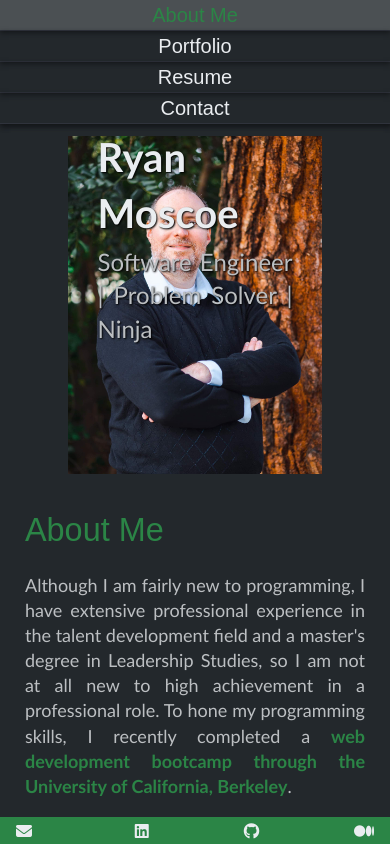
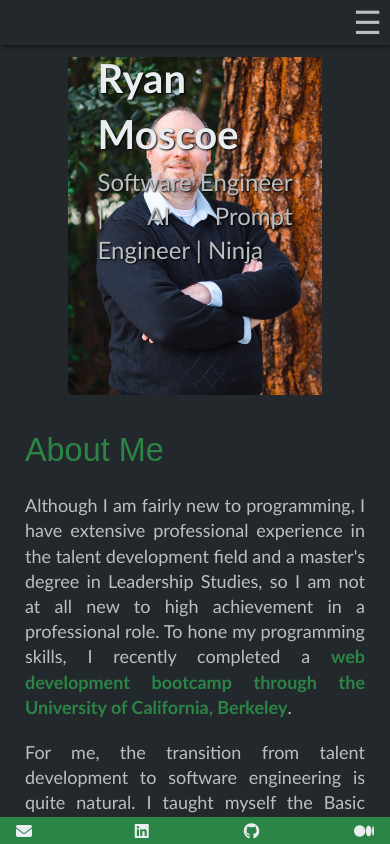
Before and after one commit to rmoscoe/my-portfolio, a React (Create React App) app: page / in a window 390 px wide. Shown: the top 844 px of the page. Built offline with nearby package versions, Linux system fonts and the light colour scheme.

Commit message:
convert nav bar to hamburger menu for mobile

```diff
--- a/src/App.js
+++ b/src/App.js
@@ -23,7 +23,7 @@ function App() {
             </div>
             <div className="container is-overlay is-align-self-center has-background-transparent">
               <h1 className="has-background-transparent shadow is-size-2">Ryan Moscoe</h1>
-              <p className="headline-mobile has-background-transparent shadow is-size-4">Software Engineer | Problem Solver | Ninja</p>
+              <p className="headline-mobile has-background-transparent shadow is-size-4">Software Engineer | AI Prompt Engineer | Ninja</p>
             </div>
           </div>
         </div>
@@ -32,8 +32,8 @@ function App() {
             alt="professional headshot" />
           <aside id="hook">
             <h1>Ryan Moscoe</h1>
-            <p className="headline">Software Engineer | Problem Solver | Ninja</p>
-            <p>If you are looking for a coding ninja, look no further. I code in HTML, CSS, JavaScript, Python, Java, C#, and C. In my spare time, I practice--you guessed it--ninjutsu.</p>
+            <p className="headline">Software Engineer | AI Prompt Engineer | Ninja</p>
+            <p>If you are looking for a coding ninja, look no further. I code in HTML, CSS, JavaScript, Python, Java, C#, and other languages. In my spare time, I practice--you guessed it--ninjutsu.</p>
           </aside>
         </section>
         <PortfolioContainer currentPage={currentPage} />
--- /dev/null
+++ b/src/components/Hamburger.js
@@ -0,0 +1,42 @@
+import React from 'react';
+import "../assets/css/nav.css";
+
+export default function Hamburger({ toggleHamburger, hamburgerActive, currentPage, handlePageChange }) {
+    return (
+        <nav className="is-mobile is-block-mobile">
+            <section className="is-full nav-link is-flex is-justify-content-end">
+                <div role="button" onClick={toggleHamburger} aria-label="menu" aria-expanded="false" className="ml-auto">
+                    X
+                </div>
+            </section>
+            <a
+                href="#about"
+                onClick={() => handlePageChange("About")}
+                className={currentPage === 'About' || currentPage === "Home" ? 'nav-link active' : 'nav-link'}
+            >
+                About Me
+            </a>
+            <a
+                href="#portfolio"
+                onClick={() => handlePageChange("Portfolio")}
+                className={currentPage === 'Portfolio' ? 'nav-link active' : 'nav-link'}
+            >
+                Portfolio
+            </a>
+            <a
+                href="#resume"
+                onClick={() => handlePageChange("Resume")}
+                className={currentPage === 'Resume' ? 'nav-link active' : 'nav-link'}
+            >
+                Resume
+            </a>
+            <a
+                href="#contact"
+                onClick={() => handlePageChange("Contact")}
+                className={currentPage === 'Contact' ? 'nav-link active' : 'nav-link'}
+            >
+                Contact
+            </a>
+        </nav>
+    );
+}
--- a/src/components/nav.js
+++ b/src/components/nav.js
@@ -1,14 +1,16 @@
-import React from "react";
+import React, { useState } from "react";
 import "../assets/css/nav.css";
+import Hamburger from "./Hamburger";
 
 export default function Nav({ currentPage, handlePageChange }) {
+    const [hamburgerActive, setHamburgerActive] = useState(false);
+    const toggleHamburger = () => setHamburgerActive(!hamburgerActive);
 
     return (
         <header>
-            <nav>
+            <nav className="is-hidden-mobile is-flex-tablet">
                 <a
                     href="#about"
-                    // href="/"
                     onClick={() => handlePageChange("About")}
                     className={currentPage === 'About' || currentPage === "Home" ? 'nav-link active' : 'nav-link'}
                 >
@@ -36,6 +38,17 @@ export default function Nav({ currentPage, handlePageChange }) {
                     Contact
                 </a>
             </nav>
+            {!hamburgerActive &&
+                <div role="button" className="is-hidden-tablet is-size-3 has-text-right pr-2" onClick={toggleHamburger} aria-label="menu" aria-expanded="false">
+                    &#x2630;
+                    <span aria-hidden="true"></span>
+                    <span aria-hidden="true"></span>
+                    <span aria-hidden="true"></span>
+                </div>
+            }
+            {hamburgerActive &&
+                <Hamburger toggleHamburger={toggleHamburger} hamburgerActive={hamburgerActive} currentPage={currentPage} handlePageChange={handlePageChange}/>
+            }
         </header>
 
     )
```
